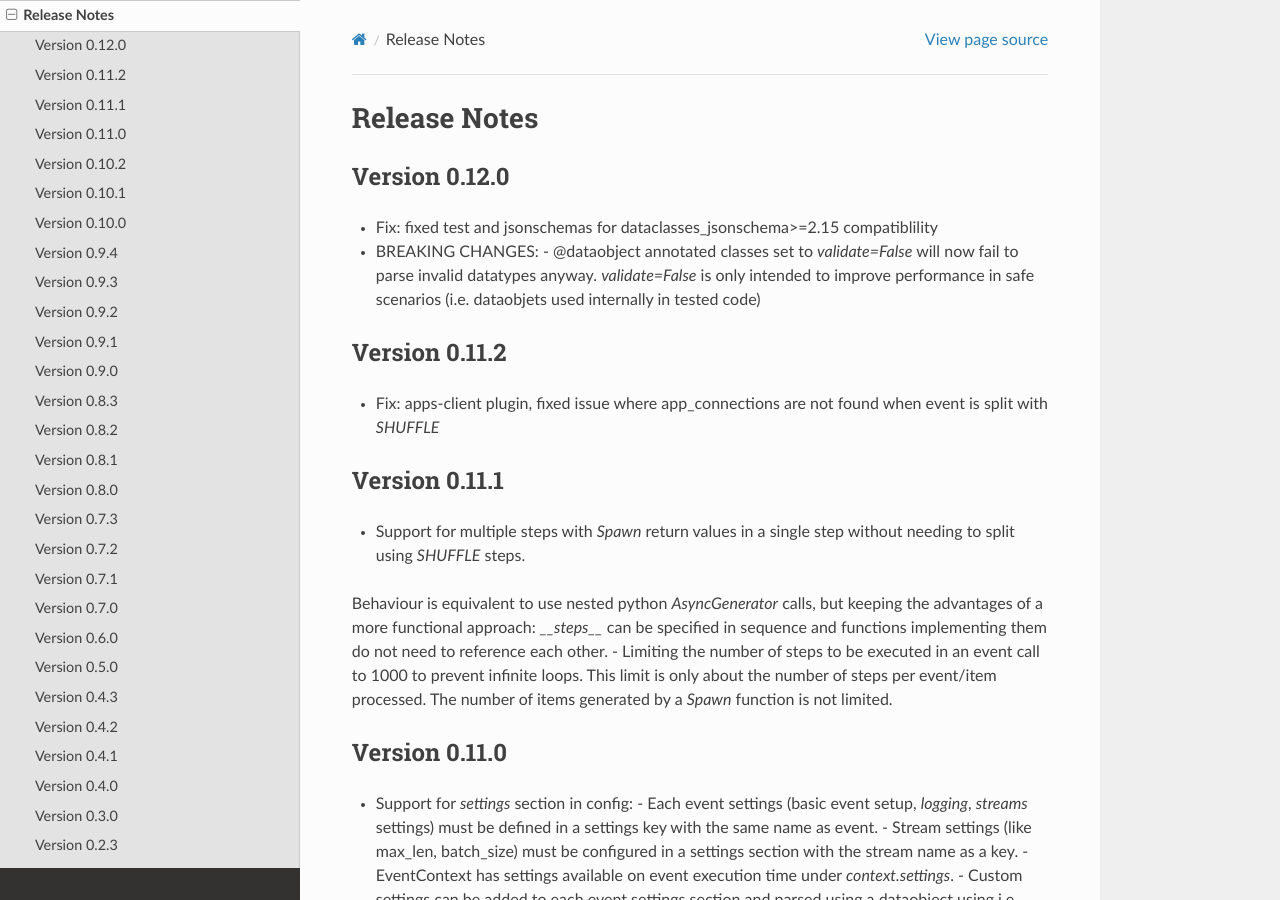
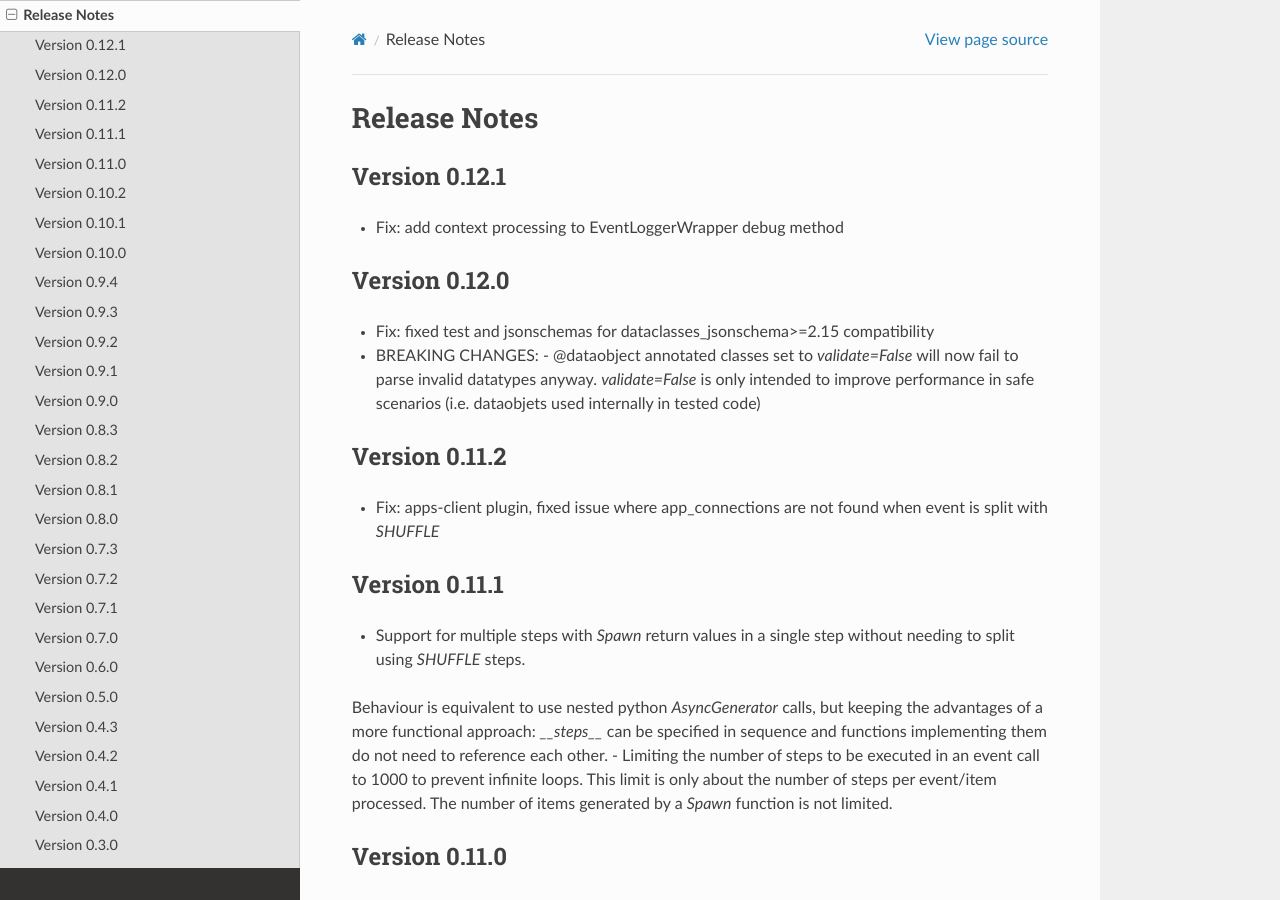
Before and after one commit to hopeit-git/hopeit.engine, a Sphinx documentation site: the page built from docs/source/release-notes.rst, in a window 1280 px wide and 900 px high. Built offline with Sphinx 7.4.7 and the Read the Docs theme 2.0.0, drawn with Linux system fonts in a browser that asks for light colours; pages that are not in the unit, such as notebooks, are missing from menus.

Commit message:
bump version

```diff
--- a/docs/source/release-notes.rst
+++ b/docs/source/release-notes.rst
@@ -1,9 +1,14 @@
 Release Notes
 =============
 
+Version 0.12.1
+______________
+- Fix: add context processing to EventLoggerWrapper debug method
+
+
 Version 0.12.0
 ______________
-- Fix: fixed test and jsonschemas for dataclasses_jsonschema>=2.15 compatiblility
+- Fix: fixed test and jsonschemas for dataclasses_jsonschema>=2.15 compatibility
 
 - BREAKING CHANGES:
   - @dataobject annotated classes set to `validate=False` will now fail to parse invalid datatypes anyway.
--- a/engine/src/hopeit/server/version.py
+++ b/engine/src/hopeit/server/version.py
@@ -8,7 +8,7 @@
 import sys
 
 ENGINE_NAME = "hopeit.engine"
-ENGINE_VERSION = "0.12.0"
+ENGINE_VERSION = "0.12.1"
 
 # Major.Minor version to be used in App versions and Api endpoints for Apps/Plugins
 APPS_API_VERSION = '.'.join(ENGINE_VERSION.split('.')[0:2])
```
Also changed, not shown: 1 other file.
